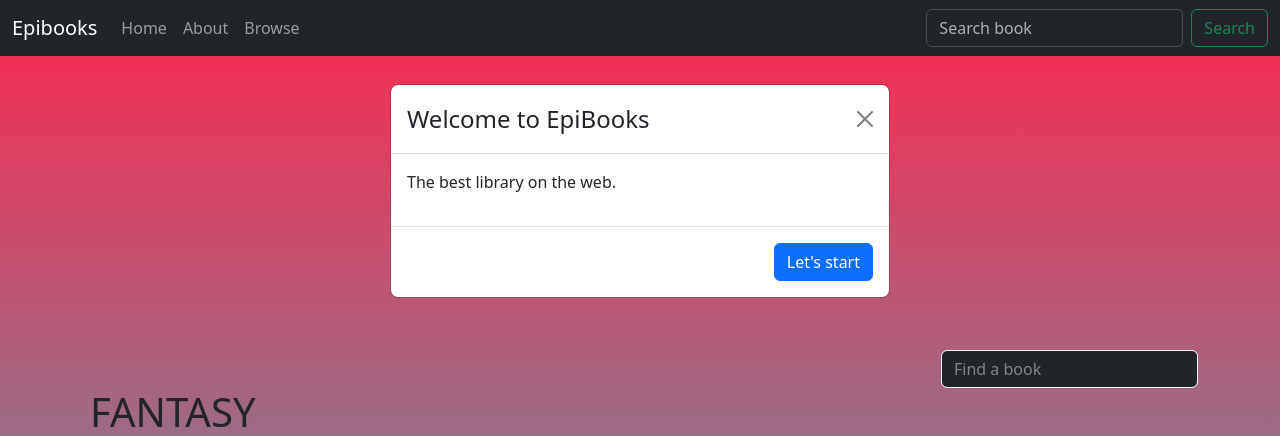
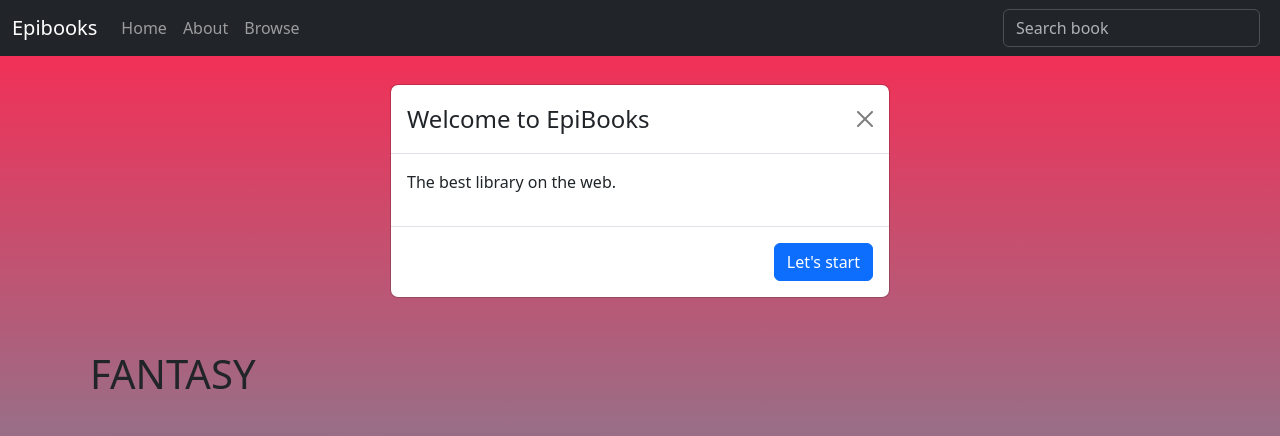
Before and after one commit to Jovelasirot/U3-W1-D4-epibooks, a React (Create React App) app: page / in a window 1280 px wide. Shown: the top 436 px of the page. Built offline with nearby package versions, Linux system fonts and the light colour scheme; grey boxes are pictures that could not be loaded.

Commit message:
navbar search Fixed

```diff
--- a/src/App.js
+++ b/src/App.js
@@ -5,19 +5,27 @@ import MyFooter from "./components/MyFooter";
 import Welcome from "./components/Welcome";
 import fantasyData from "./data/fantasy.json";
 import BookList from "./components/BookList";
+import { useState } from "react";
 
-function App() {
+const App = () => {
+  const [searchQuery, setSearchQuery] = useState("");
+
   return (
     <>
       <div className="App-header">
         <header>
-          <CustomNavbar />
+          <CustomNavbar
+            searchQuery={searchQuery}
+            setSearchQuery={setSearchQuery}
+          />
         </header>
         <main>
           <Welcome />
           <BookList
             allFantasy={fantasyData}
             partTittle={fantasyData[0].category.toUpperCase()}
+            searchQuery={searchQuery}
+            setSearchQuery={setSearchQuery}
           />
         </main>
       </div>
@@ -27,6 +35,6 @@ function App() {
       </footer>
     </>
   );
-}
+};
 
 export default App;
--- a/src/components/BookList.jsx
+++ b/src/components/BookList.jsx
@@ -7,8 +7,7 @@ import Container from "react-bootstrap/Container";
 import ListGroup from "react-bootstrap/ListGroup";
 import CommentArea from "./CommentArea";
 
-const BookList = ({ partTittle, allFantasy }) => {
-  const [searchValue, setSearchValue] = useState("");
+const BookList = ({ partTittle, allFantasy, searchQuery }) => {
   const [selectedBookId, setSelectedBookId] = useState(null);
 
   const handleSelected = (newVal) => {
@@ -16,27 +15,13 @@ const BookList = ({ partTittle, allFantasy }) => {
   };
 
   const filteredBooks = allFantasy.filter((book) =>
-    book.title.toLowerCase().includes(searchValue.toLowerCase().trim())
+    book.title.toLowerCase().includes(searchQuery.toLowerCase().trim())
   );
 
   return (
     <>
       <Container className="pt-4 ">
-        <Row className="justify-content-end">
-          <Col xs="auto">
-            <Form>
-              <Form.Control
-                className="bg-dark text-light border border-light  placeHolder"
-                type="text"
-                placeholder="Find a book"
-                value={searchValue}
-                onChange={(e) => {
-                  setSearchValue(e.target.value);
-                }}
-              />
-            </Form>
-          </Col>
-        </Row>
+        <Row className="justify-content-end"></Row>
         <h1 className="ms-2">{partTittle}</h1>
         <Row>
           <Col>
--- a/src/components/CustomNavbar.jsx
+++ b/src/components/CustomNavbar.jsx
@@ -2,9 +2,16 @@ import Container from "react-bootstrap/Container";
 import Nav from "react-bootstrap/Nav";
 import Navbar from "react-bootstrap/Navbar";
 import Form from "react-bootstrap/Form";
-import Button from "react-bootstrap/Button";
 
-const CustomNavbar = () => (
+const CustomNavbar = ({ searchQuery, setSearchQuery }) => {
+  const handleSearchInputChange = (e) => {
+    setSearchQuery(e.target.value);
+  };
+
+  const handleSearchSumbit = (e) => {
+    e.preventDefault();
+  };
+  return (
     <Navbar expand="md" bg="dark" data-bs-theme="dark">
       <Container fluid>
         <Navbar.Brand href="#">Epibooks</Navbar.Brand>
@@ -19,18 +26,20 @@ const CustomNavbar = () => (
             <Nav.Link href="#action2">About</Nav.Link>
             <Nav.Link href="#action2">Browse</Nav.Link>
           </Nav>
-        <Form className="d-flex">
+          <Form className="d-flex" onSubmit={handleSearchSumbit}>
             <Form.Control
               type="search"
               placeholder="Search book"
               className="me-2"
               aria-label="Search"
+              value={searchQuery}
+              onChange={handleSearchInputChange}
             />
-          <Button variant="outline-success">Search</Button>
           </Form>
         </Navbar.Collapse>
       </Container>
     </Navbar>
   );
+};
 
 export default CustomNavbar;
--- a/src/components/SingleBook.jsx
+++ b/src/components/SingleBook.jsx
@@ -7,7 +7,7 @@ const SingleBook = ({ dataBooks, handleSelected, bookId, isSelected }) => {
 
   return (
     <>
-      <Card className={isSelected ? "border border-warning" : ""}>
+      <Card className={isSelected ? "border border-warning " : "shadow"}>
         <Card.Img
           variant="top"
           src={dataBooks.img}
```
Lines whose indentation alone changed are shown as unchanged.
